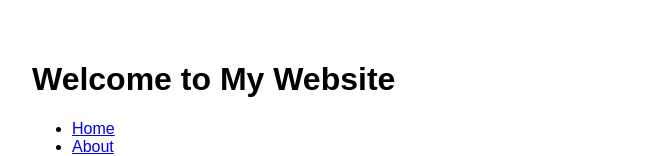
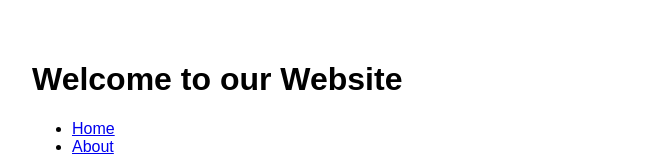
Before and after one commit to shrinithi95857/shrinithi95857, a plain HTML site: page index.html in a window 1280 px wide. Shown: the top 156 px of the page, without its empty margins (8-661 px from the left). Drawn offline with Linux system fonts and the light colour scheme.

Commit message:
fix:the header was changed

```diff
--- a/index.html
+++ b/index.html
@@ -15,7 +15,7 @@
 <body>
 
     <header>
-        <h1>Welcome to My Website</h1>
+        <h1>Welcome to our Website</h1>
     </header>
 
     <nav>
```
